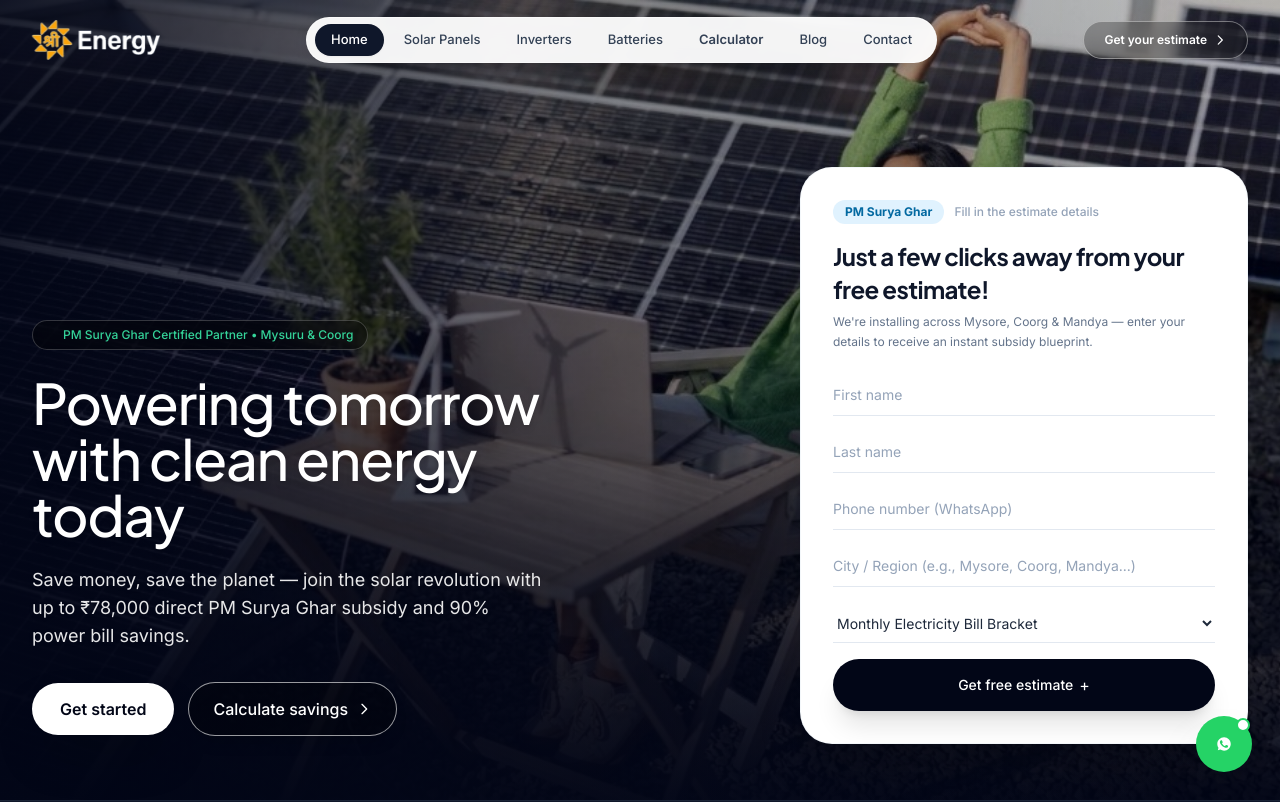
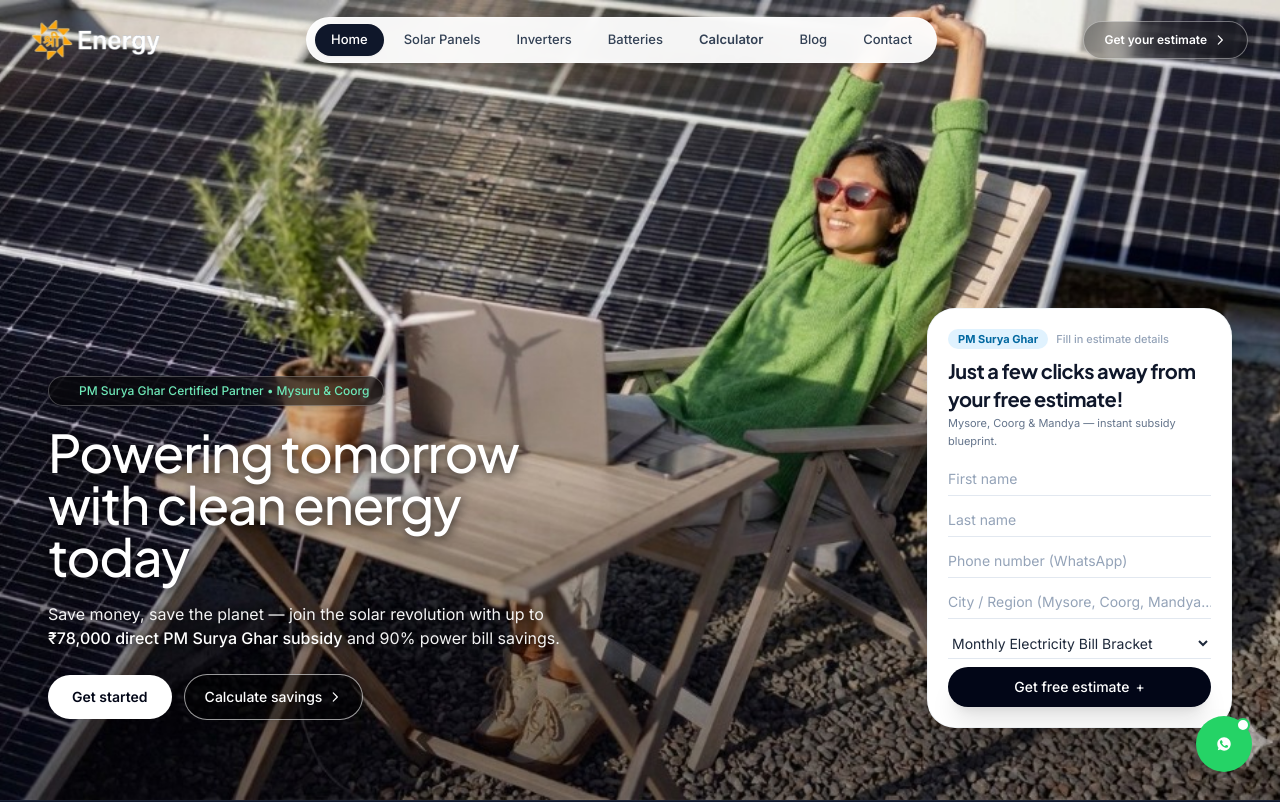
Before and after one commit to Manu-Socialeo/srienergy, a plain HTML site: page index.html in a window 1280 px wide. Shown: the top 802 px of the page. Drawn offline with nearby package versions, Linux system fonts and the light colour scheme.

Commit message:
fix(hero): remove dulling overlay and dock estimate card right to keep woman fully visible

```diff
--- a/index.html
+++ b/index.html
@@ -440,81 +440,77 @@
   </header>
 
   <!-- ================= HERO SECTION (SOLUX SAMPLE INSPIRED WITH SRI ENERGY BRANDING) ================= -->
-  <section id="home" class="relative min-h-[92vh] lg:min-h-screen w-full flex flex-col justify-between overflow-hidden text-white pt-24 sm:pt-28 pb-10 sm:pb-14">
-
-    <!-- Full-Bleed Photography Background (Raw High-Res Photo Provided by User) -->
+  <section id="home" class="relative min-h-[92vh] lg:min-h-screen w-full flex flex-col justify-between overflow-hidden text-white pt-24 sm:pt-28 pb-6 sm:pb-10">
+
+    <!-- Full-Bleed Photography Background (Raw High-Res Photo - Completely Bright, Clear & Crisp with Zero Dulling Filters) -->
     <div class="absolute inset-0 z-0">
       <img
         src="hero-solar.jpg"
         alt="Powering Mysore with clean rooftop solar energy — Sri Energy"
-        class="w-full h-full object-cover object-[center_right] md:object-center"
+        class="w-full h-full object-cover object-[center_center] lg:object-[82%_center]"
       />
-      <!-- Photorealistic Contrast Gradients: Keeps solar panels & sunny ambiance vibrant while ensuring crisp text legibility -->
-      <div class="absolute inset-0 bg-gradient-to-t from-slate-950/95 via-slate-950/30 to-slate-950/20"></div>
-      <div class="absolute inset-0 bg-gradient-to-r from-slate-950/85 via-slate-950/30 to-transparent"></div>
     </div>
 
     <!-- Top spacer to leave room for floating navbar -->
     <div class="relative z-10"></div>
 
-    <!-- Bottom Hero Container: Left Headline & CTAs + Right Floating White Estimate Card -->
-    <div class="relative z-10 max-w-7xl mx-auto px-4 sm:px-6 lg:px-8 w-full mt-auto">
-      <div class="grid lg:grid-cols-12 gap-8 lg:gap-12 items-end">
+    <!-- Bottom Hero Container: Left Headline & CTAs + Right Slim Floating White Estimate Card -->
+    <div class="relative z-10 w-full max-w-[1440px] mx-auto px-4 sm:px-6 lg:px-8 xl:px-12 mt-auto pb-4 sm:pb-6 lg:pb-8 flex flex-col lg:flex-row items-end justify-between gap-6">
 
       <!-- Bottom Left Headline & Action Buttons -->
-        <div class="lg:col-span-7 space-y-6 pb-2 text-left">
-
-          <div class="inline-flex items-center gap-2 px-3.5 py-1.5 rounded-full bg-black/40 backdrop-blur-md border border-white/20 text-emerald-400 text-xs font-medium hero-fade hero-fade-1">
+      <div class="w-full lg:max-w-md xl:max-w-lg space-y-4 sm:space-y-5 pb-2 text-left">
+
+        <div class="inline-flex items-center gap-2 px-3.5 py-1.5 rounded-full bg-black/55 backdrop-blur-md border border-white/25 text-emerald-300 text-xs font-medium hero-fade hero-fade-1 shadow-md">
           <span class="w-2 h-2 rounded-full bg-emerald-400 animate-ping"></span>
           PM Surya Ghar Certified Partner • Mysuru &amp; Coorg
         </div>
 
-          <h1 class="text-4xl sm:text-5xl lg:text-[56px] font-normal tracking-tight text-white leading-[1.12] drop-shadow-md max-w-xl hero-fade hero-fade-2">
+        <h1 class="text-3xl sm:text-4xl lg:text-5xl xl:text-[52px] font-normal tracking-tight text-white leading-[1.12] [text-shadow:_0_2px_12px_rgba(0,0,0,0.85)] hero-fade hero-fade-2">
           Powering tomorrow with clean energy today
         </h1>
 
-          <p class="text-white/90 text-base sm:text-lg font-light max-w-lg leading-relaxed drop-shadow hero-fade hero-fade-2">
-            Save money, save the planet — join the solar revolution with up to <strong>₹78,000 direct PM Surya Ghar subsidy</strong> and 90% power bill savings.
+        <p class="text-white/95 text-sm sm:text-base font-light leading-relaxed [text-shadow:_0_1px_8px_rgba(0,0,0,0.85)] hero-fade hero-fade-2">
+          Save money, save the planet — join the solar revolution with up to <strong class="text-white font-medium">₹78,000 direct PM Surya Ghar subsidy</strong> and 90% power bill savings.
         </p>
 
         <!-- Action CTAs -->
-          <div class="pt-2 flex flex-wrap items-center gap-3.5 hero-fade hero-fade-3">
-            <a href="#estimate" class="inline-flex items-center justify-center bg-white hover:bg-emerald-400 hover:text-slate-950 text-slate-950 font-semibold text-sm sm:text-base px-7 py-3.5 rounded-full shadow-2xl transition-all duration-300 hover:scale-105 active:scale-95">
+        <div class="pt-1 flex flex-wrap items-center gap-3 hero-fade hero-fade-3">
+          <a href="#estimate" class="inline-flex items-center justify-center bg-white hover:bg-emerald-400 hover:text-slate-950 text-slate-950 font-semibold text-xs sm:text-sm px-6 py-3 rounded-full shadow-2xl transition-all duration-300 hover:scale-105 active:scale-95">
             Get started
           </a>
-            <a href="#calculator" class="inline-flex items-center gap-2 border border-white/60 bg-black/25 hover:bg-black/40 backdrop-blur-md text-white font-medium text-sm sm:text-base px-6 py-3.5 rounded-full transition-all duration-300 hover:scale-105 active:scale-95 shadow-lg">
+          <a href="#calculator" class="inline-flex items-center gap-1.5 border border-white/60 bg-black/45 hover:bg-black/65 backdrop-blur-md text-white font-medium text-xs sm:text-sm px-5 py-3 rounded-full transition-all duration-300 hover:scale-105 active:scale-95 shadow-lg">
             <span>Calculate savings</span>
-              <svg class="w-4 h-4" fill="none" stroke="currentColor" viewBox="0 0 24 24"><path stroke-linecap="round" stroke-linejoin="round" stroke-width="2" d="M9 5l7 7-7 7"/></svg>
+            <svg class="w-3.5 h-3.5" fill="none" stroke="currentColor" viewBox="0 0 24 24"><path stroke-linecap="round" stroke-linejoin="round" stroke-width="2" d="M9 5l7 7-7 7"/></svg>
           </a>
         </div>
 
       </div>
 
-        <!-- Bottom Right Floating White Estimate Card -->
-        <div id="estimate" class="lg:col-span-5 flex justify-end hero-fade hero-fade-3 scroll-mt-24">
-          <div class="bg-white rounded-[32px] p-6 sm:p-8 shadow-2xl w-full max-w-md text-slate-900 border border-slate-100/80">
+      <!-- Bottom Right Slim Floating White Estimate Card (Docked to far right, perfectly framed so the lady remains completely unobstructed) -->
+      <div id="estimate" class="w-full sm:w-[300px] lg:w-[285px] xl:w-[305px] shrink-0 ml-auto flex justify-end hero-fade hero-fade-3 scroll-mt-24">
+        <div class="bg-white rounded-[24px] sm:rounded-[28px] p-4 sm:p-5 shadow-2xl w-full text-slate-900 border border-slate-100/90">
 
           <!-- Top Tag Pill -->
-            <div class="flex items-center gap-2.5">
-              <span class="bg-sky-100 text-sky-700 text-xs font-bold px-3 py-1 rounded-full">
+          <div class="flex items-center gap-2">
+            <span class="bg-sky-100 text-sky-700 text-[11px] font-bold px-2.5 py-0.5 rounded-full">
               PM Surya Ghar
             </span>
-              <span class="text-xs text-slate-400 font-medium">
-                Fill in the estimate details
+            <span class="text-[11px] text-slate-400 font-medium">
+              Fill in estimate details
             </span>
           </div>
 
           <!-- Card Headline -->
-            <h2 class="text-2xl font-bold tracking-tight text-slate-900 mt-4 leading-snug">
+          <h2 class="text-lg sm:text-xl font-bold tracking-tight text-slate-900 mt-2 leading-snug">
             Just a few clicks away from your free estimate!
           </h2>
 
-            <p class="text-xs text-slate-500 mt-1.5 leading-relaxed">
-              We're installing across Mysore, Coorg &amp; Mandya — enter your details to receive an instant subsidy blueprint.
+          <p class="text-[11px] text-slate-500 mt-0.5 leading-relaxed">
+            Mysore, Coorg &amp; Mandya — instant subsidy blueprint.
           </p>
 
           <!-- Quick Form -->
-            <form id="heroQuickForm" class="mt-6 space-y-4" onsubmit="handleHeroQuickEstimate(event)">
+          <form id="heroQuickForm" class="mt-3 space-y-2" onsubmit="handleHeroQuickEstimate(event)">
             <div>
               <input
                 type="text"
@@ -522,7 +518,7 @@
                 name="firstName"
                 placeholder="First name"
                 required
-                  class="w-full py-2.5 border-b border-slate-200 text-sm text-slate-800 placeholder-slate-400 focus:outline-none focus:border-slate-950 transition bg-transparent"
+                class="w-full py-1.5 border-b border-slate-200 text-xs sm:text-sm text-slate-800 placeholder-slate-400 focus:outline-none focus:border-slate-950 transition bg-transparent"
               />
             </div>
             <div>
@@ -531,7 +527,7 @@
                 id="heroLastName"
                 name="lastName"
                 placeholder="Last name"
-                  class="w-full py-2.5 border-b border-slate-200 text-sm text-slate-800 placeholder-slate-400 focus:outline-none focus:border-slate-950 transition bg-transparent"
+                class="w-full py-1.5 border-b border-slate-200 text-xs sm:text-sm text-slate-800 placeholder-slate-400 focus:outline-none focus:border-slate-950 transition bg-transparent"
               />
             </div>
             <div>
@@ -541,7 +537,7 @@
                 name="phone"
                 placeholder="Phone number (WhatsApp)"
                 required
-                  class="w-full py-2.5 border-b border-slate-200 text-sm text-slate-800 placeholder-slate-400 focus:outline-none focus:border-slate-950 transition bg-transparent"
+                class="w-full py-1.5 border-b border-slate-200 text-xs sm:text-sm text-slate-800 placeholder-slate-400 focus:outline-none focus:border-slate-950 transition bg-transparent"
               />
             </div>
             <div>
@@ -549,9 +545,9 @@
                 type="text"
                 id="heroCity"
                 name="city"
-                  placeholder="City / Region (e.g., Mysore, Coorg, Mandya...)"
+                placeholder="City / Region (Mysore, Coorg, Mandya...)"
                 required
-                  class="w-full py-2.5 border-b border-slate-200 text-sm text-slate-800 placeholder-slate-400 focus:outline-none focus:border-slate-950 transition bg-transparent"
+                class="w-full py-1.5 border-b border-slate-200 text-xs sm:text-sm text-slate-800 placeholder-slate-400 focus:outline-none focus:border-slate-950 transition bg-transparent"
               />
             </div>
             <div>
@@ -559,7 +555,7 @@
                 id="heroBill"
                 name="bill"
                 required
-                  class="w-full py-2.5 border-b border-slate-200 text-sm text-slate-800 bg-transparent focus:outline-none focus:border-slate-950 transition cursor-pointer"
+                class="w-full py-1.5 border-b border-slate-200 text-xs sm:text-sm text-slate-800 bg-transparent focus:outline-none focus:border-slate-950 transition cursor-pointer"
               >
                 <option value="" disabled selected class="text-slate-400">Monthly Electricity Bill Bracket</option>
                 <option value="₹1,500 – ₹3,000 / month (1–2 kW)">₹1,500 – ₹3,000 / month (1–2 kW)</option>
@@ -572,13 +568,13 @@
 
             <button
               type="submit"
-                class="w-full mt-6 py-3.5 bg-slate-950 hover:bg-emerald-600 text-white font-medium text-sm rounded-full transition-all duration-300 flex items-center justify-center gap-1.5 shadow-xl hover:shadow-emerald-500/30 active:scale-95 group"
+              class="w-full mt-3 py-2.5 bg-slate-950 hover:bg-emerald-600 text-white font-medium text-xs sm:text-sm rounded-full transition-all duration-300 flex items-center justify-center gap-1.5 shadow-xl hover:shadow-emerald-500/30 active:scale-95 group"
             >
               <span>Get free estimate</span>
-                <span class="text-base font-light transition-transform group-hover:rotate-90">+</span>
+              <span class="text-sm font-light transition-transform group-hover:rotate-90">+</span>
             </button>
 
-              <div id="heroSuccessMsg" class="hidden text-center text-xs font-semibold text-emerald-600 mt-2 bg-emerald-50 py-2 rounded-xl">
+            <div id="heroSuccessMsg" class="hidden text-center text-xs font-semibold text-emerald-600 mt-2 bg-emerald-50 py-1.5 rounded-xl">
               ✓ Connecting you to Sri Energy solar engineer on WhatsApp...
             </div>
           </form>
@@ -587,8 +583,6 @@
       </div>
 
     </div>
-    </div>
-
   </section>
 
   <!-- ================= IMPACT HIGHLIGHTS & STATS BAR ================= -->
```
Lines whose indentation alone changed are shown as unchanged.
